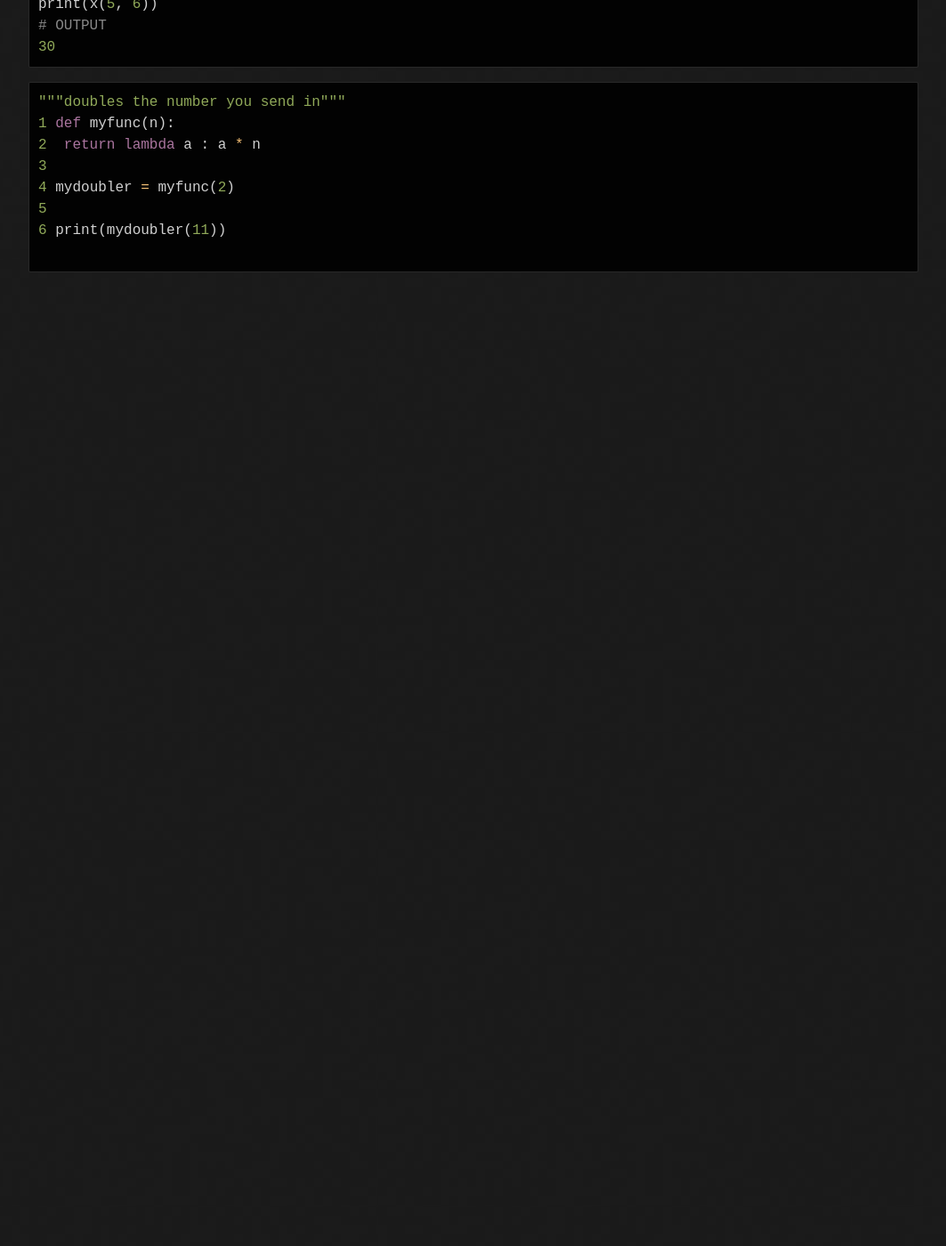
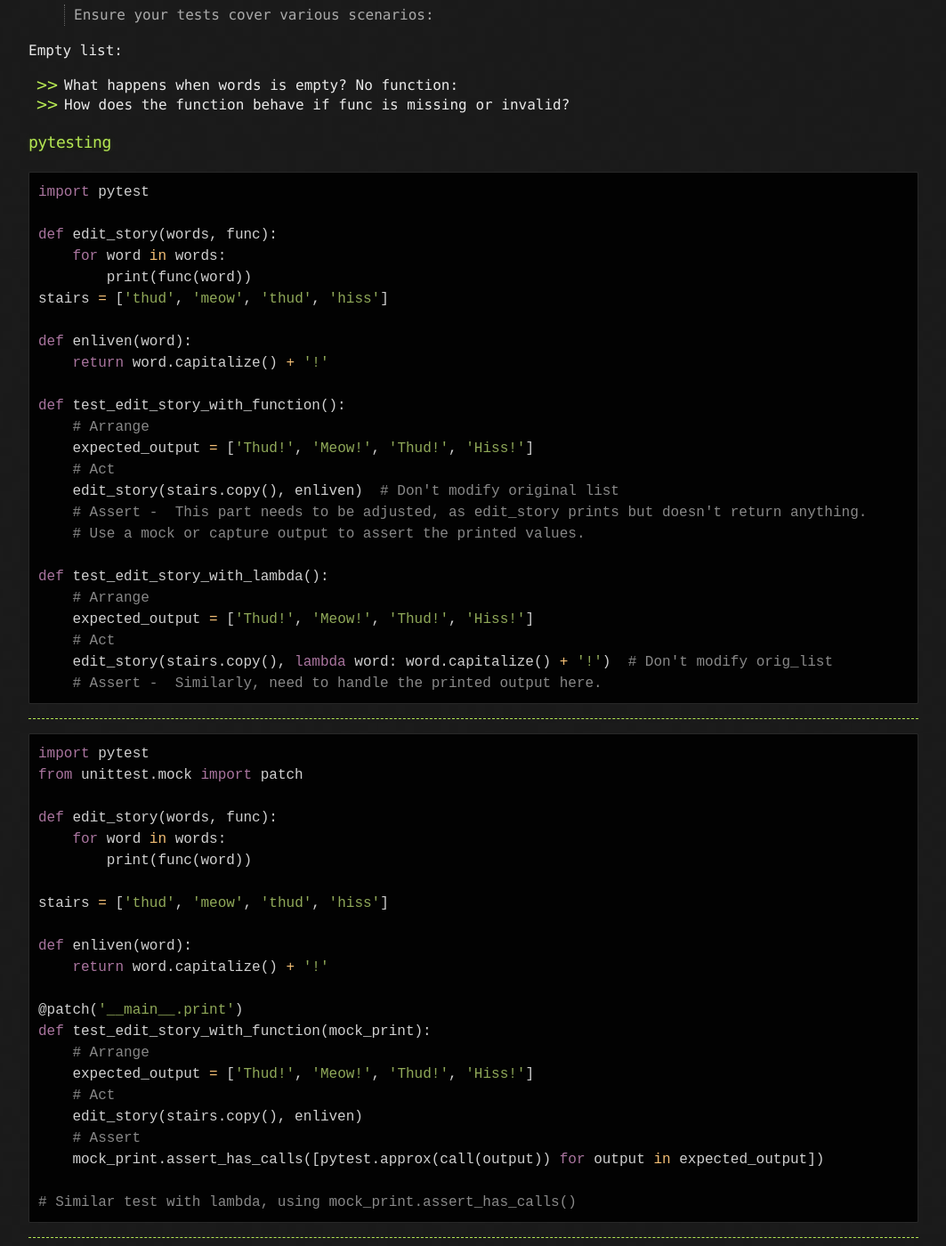
Before and after one commit to sciustechnologia/sciustechnologia.github.io, a Jekyll site: the page built from python/06_functions/0606.md, in a window 1280 px wide and 1400 px high, scrolled down 773 px. Shown: the whole window at 89% size, without its empty margins (108-1171 px from the left). Built offline with Jekyll 4.4.1, drawn with Linux system fonts in a browser that asks for light colours; before the commit the page ends 1099 px from its top, so only the background shows below that; some of the changed text lies outside the part shown.

Commit message:
Update 0606.md

````diff
--- a/python/06_functions/0606.md
+++ b/python/06_functions/0606.md
@@ -6,6 +6,12 @@ layout: default
 ## Anonymous Functions: lambda
 
 * anonymous function expressed as a single statement.
+
+Syntax (?)
+
+```python
+lambda argument1, argument2 : expression
+```
 
 ```python
 def edit_story(words, func):
@@ -21,11 +27,71 @@ edit_story(stairs, enliven)
 edit_story(stairs, lambda word: word.capitalized() + '!')
 ```
 
-Syntax (?)
+### Testing Logic
+> Ensure your tests cover various scenarios:
+
+Empty list:
+* What happens when words is empty?
+No function:
+* How does the function behave if func is missing or invalid?
+
+### pytesting
 
 ```python
-lambda argument1, argument2 : expression
+import pytest
+
+def edit_story(words, func):
+    for word in words:
+        print(func(word))
+stairs = ['thud', 'meow', 'thud', 'hiss']
+
+def enliven(word):
+    return word.capitalize() + '!'
+
+def test_edit_story_with_function():
+    # Arrange
+    expected_output = ['Thud!', 'Meow!', 'Thud!', 'Hiss!']
+    # Act
+    edit_story(stairs.copy(), enliven)  # Don't modify original list
+    # Assert -  This part needs to be adjusted, as edit_story prints but doesn't return anything.
+    # Use a mock or capture output to assert the printed values.
+
+def test_edit_story_with_lambda():
+    # Arrange
+    expected_output = ['Thud!', 'Meow!', 'Thud!', 'Hiss!']
+    # Act
+    edit_story(stairs.copy(), lambda word: word.capitalize() + '!')  # Don't modify orig_list
+    # Assert -  Similarly, need to handle the printed output here.
 ```
+
+---
+
+```python
+import pytest
+from unittest.mock import patch
+
+def edit_story(words, func):
+    for word in words:
+        print(func(word))
+
+stairs = ['thud', 'meow', 'thud', 'hiss']
+
+def enliven(word):
+    return word.capitalize() + '!'
+
+@patch('__main__.print')
+def test_edit_story_with_function(mock_print):
+    # Arrange
+    expected_output = ['Thud!', 'Meow!', 'Thud!', 'Hiss!']
+    # Act
+    edit_story(stairs.copy(), enliven)
+    # Assert
+    mock_print.assert_has_calls([pytest.approx(call(output)) for output in expected_output])
+
+# Similar test with lambda, using mock_print.assert_has_calls()
+```
+
+---
 
 ```python
 x = lambda a, b: a * b
````
